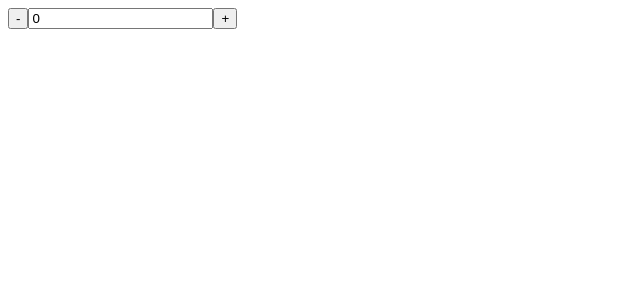
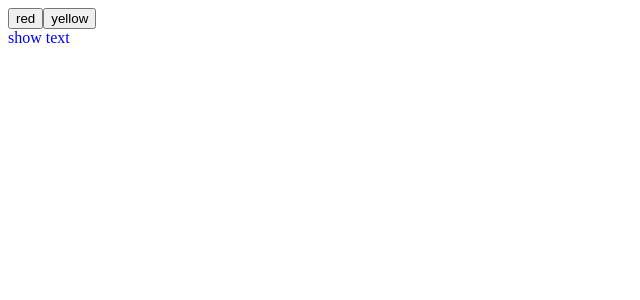
Before and after one commit to Alan-YJ/react-study, a React (Create React App) app in the folder react-hooks/: page / in a window 1280 px wide. Shown: the top 300 px of the page, without its empty margins (0-640 px from the left). Built offline with nearby package versions, Linux system fonts and the light colour scheme.

Commit message:
hooks-p8

```diff
--- a/react-hooks/package.json
+++ b/react-hooks/package.json
@@ -6,6 +6,7 @@
     "@testing-library/jest-dom": "^4.2.4",
     "@testing-library/react": "^9.3.2",
     "@testing-library/user-event": "^7.1.2",
+    "antd": "^4.1.0",
     "react": "^16.13.1",
     "react-dom": "^16.13.1",
     "react-router-dom": "^5.1.2",
--- a/react-hooks/src/App.js
+++ b/react-hooks/src/App.js
@@ -1,21 +1,17 @@
 import React, { useReducer } from 'react'
+import Context from './store'
+import Buttons from './components/Buttons'
+import Show from './components/Show'
+import reducer from './store/reducer'
 
-function Index(){
-    const [ count,dispatch ] = useReducer((state,action)=>{
-        switch(action.type){
-            case 'add':
-                return state +1
-            case 'remove':
-                return state -1
-        }
-    },0)
+function App(){
+    const [color, dispatch] = useReducer(reducer, 'blue')
     return(
-        <div>
-            <button onClick={()=>{dispatch({type:'remove'})}}>-</button>
-            <input type="text" value={count}/>
-            <button onClick={()=>{dispatch({type:'add'})}}>+</button>
-        </div>
+        <Context.Provider value={{color,dispatch}}>
+            <Buttons></Buttons>
+            <Show></Show>
+        </Context.Provider>
     )
 }
 
-export default Index
+export default App
--- a/react-hooks/src/Context/index.js
+++ /dev/null
@@ -1,5 +0,0 @@
-import React,{ createContext } from 'react';
-
-const Context = createContext()
-
-export default Context
--- /dev/null
+++ b/react-hooks/src/components/Buttons.js
@@ -0,0 +1,14 @@
+import React,{useContext} from 'react'
+import Context from '../store'
+
+function Buttons(){
+    const {dispatch} = useContext(Context)
+    return(
+        <div>
+            <button onClick={()=>{dispatch({type:'change-color',value:'red'})}}>red</button>
+            <button onClick={()=>{dispatch({type:'change-color',value:'yellow'})}}>yellow</button>
+        </div>
+    )
+}
+
+export default Buttons
--- /dev/null
+++ b/react-hooks/src/components/Show.js
@@ -0,0 +1,13 @@
+import React,{useContext} from 'react'
+import Context from '../store'
+
+function Show(){
+    const {color} =useContext(Context)
+    return(
+        <div style={{color:color}}>
+            show text
+        </div>
+    )
+}
+
+export default Show
--- /dev/null
+++ b/react-hooks/src/store/index.js
@@ -0,0 +1,5 @@
+import React, { createContext } from 'react'
+
+const store = createContext()
+
+export default store
--- /dev/null
+++ b/react-hooks/src/store/reducer.js
@@ -0,0 +1,10 @@
+const reducer = (state,action)=>{
+    switch(action.type){
+        case 'change-color':
+            return action.value
+        default:
+            return state
+    }
+}
+
+export default reducer
```
Also changed, not shown: react-hooks/src/components/Counter.js (deleted, +0 -11 lines).
